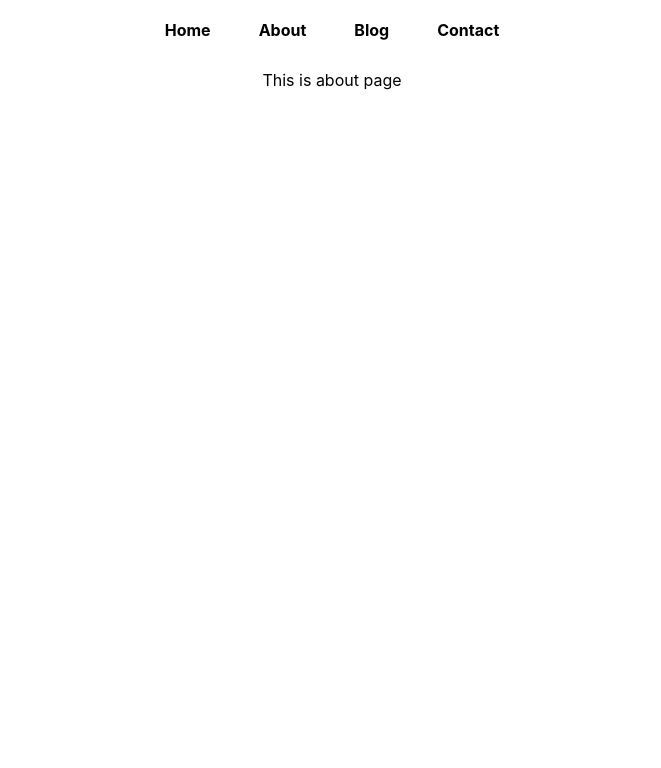
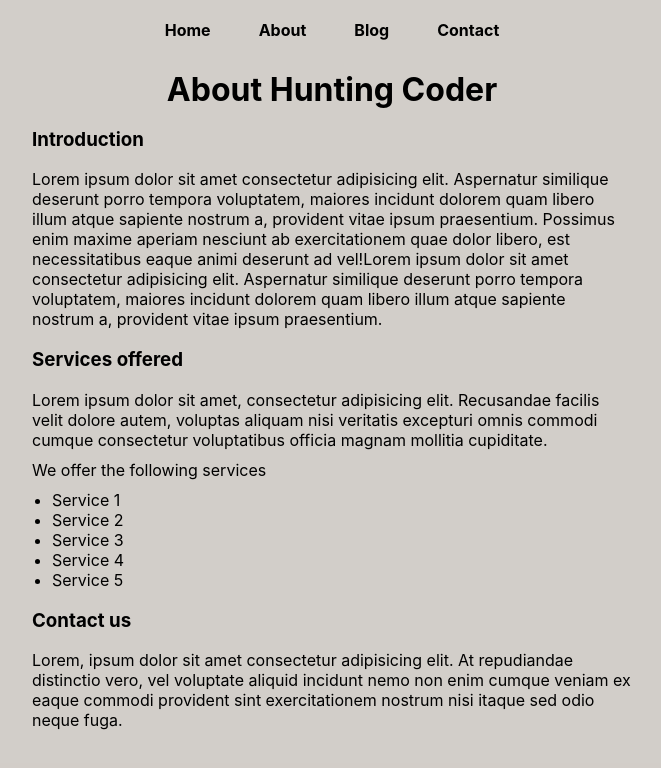
Before and after one commit to shivani312/next-js, a Next.js app: page /about in a window 1280 px wide. Shown: the top 768 px of the page, without its empty margins (308-969 px from the left). Built offline with nearby package versions, Linux system fonts and the light colour scheme.

Commit message:
design about page & add css in home or about or contact  page

```diff
--- a/src/pages/about.tsx
+++ b/src/pages/about.tsx
@@ -1,6 +1,47 @@
 import React from "react";
 
+import Styles from "../styles/About.module.css";
+
 const About = () => {
-    return <div>This is about page</div>;
+    return (
+        <div className={Styles.about}>
+            <h1 className={Styles.title}>About Hunting Coder</h1>
+            <h3>Introduction</h3>
+            <p>
+                Lorem ipsum dolor sit amet consectetur adipisicing elit.
+                Aspernatur similique deserunt porro tempora voluptatem, maiores
+                incidunt dolorem quam libero illum atque sapiente nostrum a,
+                provident vitae ipsum praesentium. Possimus enim maxime aperiam
+                nesciunt ab exercitationem quae dolor libero, est necessitatibus
+                eaque animi deserunt ad vel!Lorem ipsum dolor sit amet
+                consectetur adipisicing elit. Aspernatur similique deserunt
+                porro tempora voluptatem, maiores incidunt dolorem quam libero
+                illum atque sapiente nostrum a, provident vitae ipsum
+                praesentium.
+            </p>
+            <h3>Services offered</h3>
+            <p>
+                Lorem ipsum dolor sit amet, consectetur adipisicing elit.
+                Recusandae facilis velit dolore autem, voluptas aliquam nisi
+                veritatis excepturi omnis commodi cumque consectetur
+                voluptatibus officia magnam mollitia cupiditate.
+            </p>
+            <p className={Styles.textitems}>We offer the following services</p>
+            <ul className={Styles.list}>
+                <li>Service 1</li>
+                <li>Service 2</li>
+                <li>Service 3</li>
+                <li>Service 4</li>
+                <li>Service 5</li>
+            </ul>
+            <h3>Contact us</h3>
+            <p>
+                Lorem, ipsum dolor sit amet consectetur adipisicing elit. At
+                repudiandae distinctio vero, vel voluptate aliquid incidunt nemo
+                non enim cumque veniam ex eaque commodi provident sint
+                exercitationem nostrum nisi itaque sed odio neque fuga.
+            </p>
+        </div>
+    );
 };
 export default About;
--- /dev/null
+++ b/src/styles/About.module.css
@@ -0,0 +1,18 @@
+.about {
+    width: 100%;
+    max-width: 600px;
+    margin: 0 auto;
+}
+
+.textitems {
+    margin: 10px 0;
+}
+
+.list {
+    list-style-type: disc;
+    margin: 0 20px;
+}
+
+.title {
+    text-align: center;
+}
--- a/src/styles/Home.module.css
+++ b/src/styles/Home.module.css
@@ -1,77 +1,14 @@
 .container {
   min-height: 100vh;
   padding: 20px;
-
-}
-
-.title a {
-  color: #0070f3;
-  text-decoration: none;
-}
-
-.title a:hover,
-.title a:focus,
-.title a:active {
-  text-decoration: underline;
 }
 
 .title {
-  margin-bottom: 30px;
   line-height: 1.15;
-  font-size: 48px;
+  font-size: 20px;
+  font-weight: 700;
   text-align: center;
-}
-
-
-.description {
-  line-height: 1.5;
-  font-size: 20px;
-margin-bottom: 20px;
-  text-align: center;
-}
-
-.grid {
-  display: flex;
-  align-items: center;
-  justify-content: center;
-  flex-wrap: wrap;
-
-  max-width: 800px;
-  margin-top: 3rem;
-}
-
-.card {
-  margin: 1rem;
-  flex-basis: 45%;
-  padding: 1.5rem;
-  text-align: left;
-  color: inherit;
-  text-decoration: none;
-  border: 1px solid #eaeaea;
-  border-radius: 10px;
-  transition: color 0.15s ease, border-color 0.15s ease;
-}
-
-.card:hover,
-.card:focus,
-.card:active {
-  color: #0070f3;
-  border-color: #0070f3;
-}
-
-.card h3 {
-  margin: 0 0 1rem 0;
-  font-size: 1.5rem;
-}
-
-.card p {
-  margin: 0;
-  font-size: 1.25rem;
-  line-height: 1.5;
-}
-
-.logo {
-  height: 1em;
+  margin-bottom: 20px;
 }
 
 .main {
@@ -94,14 +31,19 @@ margin-bottom: 20px;
 
 }
 .imagewrapper {
-  width: 100%;
-  max-width: 230px;
-  margin: 30px auto;
+  width: 150px;
+  height: 150px;
+  margin-bottom: 20px;
 }
+
 .homeimg {
-    border-radius: 10px;
+    border-radius: 50%;
     height: 100%;
     width: 100%;
+}
+
+.blogtitle {
+  font-size: 25px;
 }
 
 @media (max-width: 600px) {
--- a/src/styles/globals.css
+++ b/src/styles/globals.css
@@ -4,6 +4,7 @@ body {
   margin: 0;
   font-family: Inter, -apple-system, BlinkMacSystemFont, Segoe UI, Roboto,
     Oxygen, Ubuntu, Cantarell, Fira Sans, Droid Sans, Helvetica Neue, sans-serif;
+  background-color: #b4ada55e;
 }
 
 a {
```
Also changed, not shown: src/pages/api/blogs.ts (+1 -10 lines), src/pages/contact.tsx (+10 -10 lines), src/pages/index.tsx (+9 -23 lines), src/styles/Contact.module.css (+27 -3 lines).
